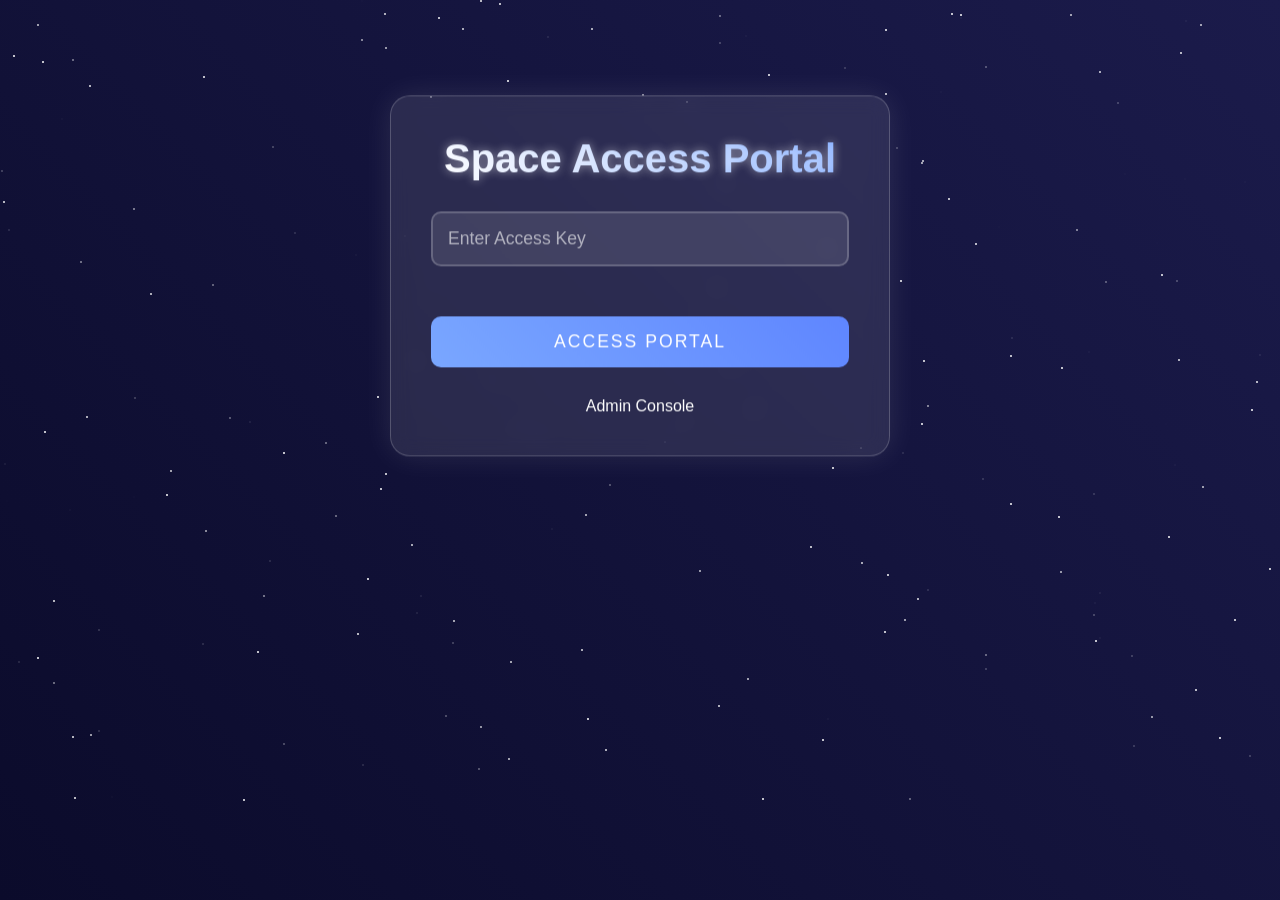
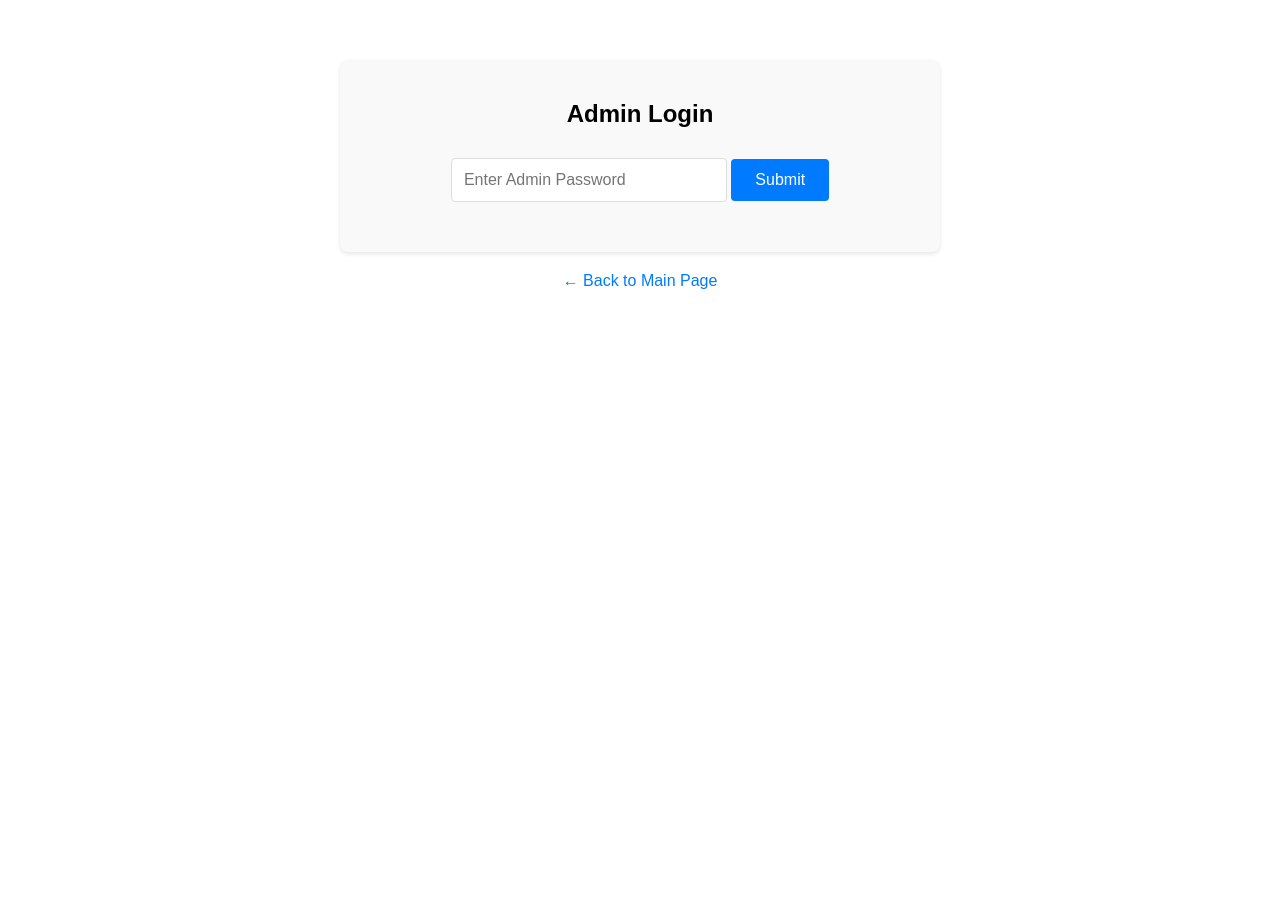
Before and after one commit to SleepingFox189/login, a plain HTML site: page admin.html in a window 1280 px wide. After the commit the page ends 800 px from the top, so only its background shows below. Drawn offline with Linux system fonts and the light colour scheme.

Commit message:
Update admin.html

```diff
--- a/admin.html
+++ b/admin.html
@@ -3,235 +3,155 @@
 <head>
     <meta charset="UTF-8">
     <meta name="viewport" content="width=device-width, initial-scale=1.0">
-    <title>Space Access Portal</title>
+    <title>Admin Access</title>
     <style>
-        * {
-            margin: 0;
-            padding: 0;
-            box-sizing: border-box;
+        body {
+            font-family: Arial, sans-serif;
+            max-width: 600px;
+            margin: 40px auto;
+            padding: 20px;
+            text-align: center;
         }
-
-        body {
-            font-family: 'Arial', sans-serif;
-            min-height: 100vh;
-            background: linear-gradient(45deg, #0B0B2B, #1B1B4B);
-            color: #fff;
-            overflow: hidden;
-            position: relative;
+        .container {
+            background-color: #f9f9f9;
+            padding: 20px;
+            border-radius: 8px;
+            box-shadow: 0 2px 4px rgba(0,0,0,0.1);
         }
-
-        /* Stars Animation */
-        .stars {
-            position: fixed;
-            top: 0;
-            left: 0;
-            width: 100%;
-            height: 100%;
-            pointer-events: none;
+        .input-group {
+            margin: 20px 0;
         }
-
-        .star {
-            position: absolute;
-            width: 2px;
-            height: 2px;
-            background: #fff;
-            border-radius: 50%;
-            animation: twinkle var(--duration) infinite;
+        input {
+            padding: 12px;
+            margin: 10px 0;
+            border: 1px solid #ddd;
+            border-radius: 4px;
+            width: 250px;
+            font-size: 16px;
         }
-
-        @keyframes twinkle {
-            0%, 100% { opacity: 0; }
-            50% { opacity: 1; }
+        button {
+            padding: 12px 24px;
+            background-color: #007bff;
+            color: white;
+            border: none;
+            border-radius: 4px;
+            cursor: pointer;
+            font-size: 16px;
+            transition: background-color 0.2s;
         }
-
-        .container {
-            position: relative;
-            max-width: 500px;
-            margin: 100px auto;
-            padding: 40px;
-            background: rgba(255, 255, 255, 0.1);
-            backdrop-filter: blur(10px);
-            border-radius: 20px;
-            box-shadow: 0 0 30px rgba(255, 255, 255, 0.1);
-            animation: float 6s ease-in-out infinite;
-            border: 1px solid rgba(255, 255, 255, 0.2);
+        button:hover {
+            background-color: #0056b3;
         }
-
-        @keyframes float {
-            0%, 100% { transform: translateY(0); }
-            50% { transform: translateY(-20px); }
+        button:disabled {
+            background-color: #cccccc;
+            cursor: not-allowed;
         }
-
-        h2 {
-            text-align: center;
-            margin-bottom: 30px;
-            font-size: 2.5em;
-            text-shadow: 0 0 10px rgba(255, 255, 255, 0.5);
-            background: linear-gradient(45deg, #fff, #7aa7ff);
-            -webkit-background-clip: text;
-            -webkit-text-fill-color: transparent;
+        .error {
+            color: #dc3545;
+            margin-top: 10px;
+            display: none;
         }
-
-        .input-group {
-            position: relative;
-            margin: 30px 0;
+        .key-display {
+            margin-top: 20px;
+            padding: 15px;
+            background-color: #e9ecef;
+            border-radius: 4px;
+            display: none;
         }
-
-        input {
-            width: 100%;
-            padding: 15px;
-            background: rgba(255, 255, 255, 0.1);
-            border: 2px solid rgba(255, 255, 255, 0.2);
-            border-radius: 10px;
-            color: #fff;
-            font-size: 1.1em;
-            transition: all 0.3s ease;
-            outline: none;
+        .back-link {
+            display: inline-block;
+            margin-top: 20px;
+            color: #007bff;
+            text-decoration: none;
         }
-
-        input:focus {
-            border-color: #7aa7ff;
-            box-shadow: 0 0 20px rgba(122, 167, 255, 0.3);
-        }
-
-        input::placeholder {
-            color: rgba(255, 255, 255, 0.6);
-        }
-
-        button {
-            width: 100%;
-            padding: 15px;
-            background: linear-gradient(45deg, #7aa7ff, #5f86ff);
-            border: none;
-            border-radius: 10px;
-            color: #fff;
-            font-size: 1.1em;
-            cursor: pointer;
-            transition: all 0.3s ease;
-            text-transform: uppercase;
-            letter-spacing: 2px;
-            margin-top: 20px;
-        }
-
-        button:hover {
-            transform: translateY(-2px);
-            box-shadow: 0 5px 20px rgba(122, 167, 255, 0.4);
-        }
-
-        .admin-link {
-            display: inline-block;
-            margin-top: 30px;
-            color: #fff;
-            text-decoration: none;
-            position: relative;
-            transition: all 0.3s ease;
-        }
-
-        .admin-link::after {
-            content: '';
-            position: absolute;
-            width: 100%;
-            height: 2px;
-            bottom: -5px;
-            left: 0;
-            background: linear-gradient(90deg, transparent, #7aa7ff, transparent);
-            transform: scaleX(0);
-            transition: transform 0.3s ease;
-        }
-
-        .admin-link:hover::after {
-            transform: scaleX(1);
+        .back-link:hover {
+            text-decoration: underline;
         }
     </style>
     <script>
-        function createStars() {
-            const stars = document.querySelector('.stars');
-            const count = 200;
+        let loginAttempts = 0;
+        let lastAttemptTime = 0;
+        const MAX_ATTEMPTS = 3;
+        const LOCKOUT_DURATION = 30000; // 30 seconds
 
-            for (let i = 0; i < count; i++) {
-                const star = document.createElement('div');
-                star.className = 'star';
-                star.style.left = `${Math.random() * 100}%`;
-                star.style.top = `${Math.random() * 100}%`;
-                star.style.setProperty('--duration', `${Math.random() * 3 + 1}s`);
-                stars.appendChild(star);
+        function adminLogin() {
+            const now = Date.now();
+            const errorElement = document.getElementById('error-message');
+            const submitButton = document.getElementById('submit-button');
+
+            // Check if user is locked out
+            if (loginAttempts >= MAX_ATTEMPTS && (now - lastAttemptTime) < LOCKOUT_DURATION) {
+                const remainingTime = Math.ceil((LOCKOUT_DURATION - (now - lastAttemptTime)) / 1000);
+                errorElement.textContent = `Too many attempts. Please wait ${remainingTime} seconds.`;
+                errorElement.style.display = 'block';
+                submitButton.disabled = true;
+                return;
+            }
+
+            // Reset lockout if enough time has passed
+            if ((now - lastAttemptTime) >= LOCKOUT_DURATION) {
+                loginAttempts = 0;
+                submitButton.disabled = false;
+            }
+
+            const adminPassword = document.getElementById('adminPassword').value;
+            // Note: In a real application, this should be handled server-side
+            const hashedPassword = 'cavanstoolsontop';  // This should be moved to server-side
+
+            if (adminPassword === hashedPassword) {
+                try {
+                    const storedData = JSON.parse(localStorage.getItem('accessKey'));
+                    const keyDisplay = document.getElementById('key-display');
+
+                    if (storedData && storedData.key) {
+                        keyDisplay.textContent = `Current Access Key: ${storedData.key}`;
+                        keyDisplay.style.display = 'block';
+                        errorElement.style.display = 'none';
+                    } else {
+                        errorElement.textContent = 'No key found. Please generate a new key on the main page.';
+                        errorElement.style.display = 'block';
+                    }
+                } catch (e) {
+                    errorElement.textContent = 'Error accessing key data. Please try again.';
+                    errorElement.style.display = 'block';
+                }
+            } else {
+                loginAttempts++;
+                lastAttemptTime = now;
+
+                if (loginAttempts >= MAX_ATTEMPTS) {
+                    submitButton.disabled = true;
+                    setTimeout(() => {
+                        submitButton.disabled = false;
+                        loginAttempts = 0;
+                    }, LOCKOUT_DURATION);
+                }
+
+                errorElement.textContent = `Incorrect password. ${MAX_ATTEMPTS - loginAttempts} attempts remaining.`;
+                errorElement.style.display = 'block';
             }
         }
 
-        function generateNewKey() {
-            const array = new Uint8Array(8);
-            crypto.getRandomValues(array);
-            const newKey = Array.from(array, byte => byte.toString(16).padStart(2, '0')).join('');
-
-            try {
-                const timestamp = new Date().getTime();
-                localStorage.setItem('accessKey', JSON.stringify({
-                    key: newKey,
-                    timestamp: timestamp
-                }));
-                return newKey;
-            } catch (e) {
-                console.error('localStorage error:', e);
-                return newKey;
-            }
-        }
-
-        function checkAndGenerateKey() {
-            try {
-                const storedData = JSON.parse(localStorage.getItem('accessKey'));
-                if (!storedData || (new Date().getTime() - storedData.timestamp) > 86400000) {
-                    return generateNewKey();
-                }
-                return storedData.key;
-            } catch (e) {
-                console.error('Storage error:', e);
-                return generateNewKey();
-            }
-        }
-
-        function checkKey() {
-            const input = document.getElementById('accessKey');
-            const key = input.value;
-            const correctKey = checkAndGenerateKey();
-
-            if (key === correctKey) {
-                input.style.borderColor = '#4CAF50';
-                setTimeout(() => {
-                    window.open('https://ctv2-pearl.vercel.app/', 'about:blank');
-                }, 500);
-            } else {
-                input.style.borderColor = '#ff4444';
-                input.classList.add('shake');
-                setTimeout(() => {
-                    input.classList.remove('shake');
-                    input.style.borderColor = '';
-                }, 500);
-            }
-        }
-
-        window.onload = function() {
-            createStars();
-            checkAndGenerateKey();
-
-            // Add enter key support
-            document.getElementById('accessKey').addEventListener('keypress', (e) => {
+        // Handle Enter key
+        document.addEventListener('DOMContentLoaded', () => {
+            document.getElementById('adminPassword').addEventListener('keypress', (e) => {
                 if (e.key === 'Enter') {
-                    checkKey();
+                    adminLogin();
                 }
             });
-        };
+        });
     </script>
 </head>
 <body>
-    <div class="stars"></div>
     <div class="container">
-        <h2>Space Access Portal</h2>
+        <h2>Admin Login</h2>
         <div class="input-group">
-            <input type="text" id="accessKey" placeholder="Enter Access Key" autocomplete="off">
+            <input type="password" id="adminPassword" placeholder="Enter Admin Password" autocomplete="current-password">
+            <button id="submit-button" onclick="adminLogin()">Submit</button>
         </div>
-        <button onclick="checkKey()">Access Portal</button>
-        <br>
-        <center><a href="admin.html" class="admin-link">Admin Console</a></center>
+        <div id="error-message" class="error"></div>
+        <div id="key-display" class="key-display"></div>
     </div>
+    <a href="index.html" class="back-link">← Back to Main Page</a>
 </body>
 </html>
```
